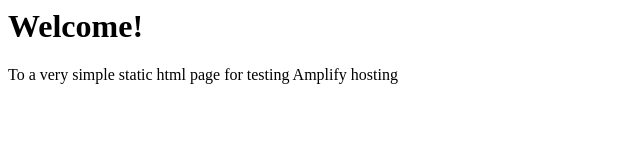
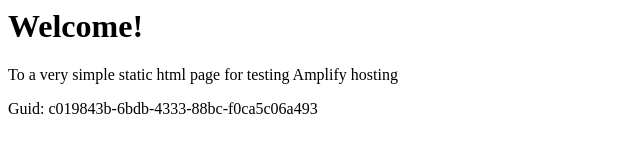
Before and after one commit to aws-aemilia-cdg/Github-PR-Commit-Integration-Test-DoNotTouch-GithubWebhookPreviewCanaryTest-v1-prod-eu-west-3, a website: page src/index.html in a window 1280 px wide. Shown: the whole page, without its empty margins (0-640 px from the left). Drawn offline with Linux system fonts and the light colour scheme.

Commit message:
commit from integ tests

```diff
--- a/src/index.html
+++ b/src/index.html
@@ -1,3 +1,5 @@
+
+
 <html lang="en">
 
 <head>
@@ -10,6 +12,6 @@
 <body>
     <h1>Welcome!</h1>
     <p>To a very simple static html page for testing Amplify hosting</p>
-</body>
+    <p>Guid: c019843b-6bdb-4333-88bc-f0ca5c06a493</p></body>
 
 </html>
```
